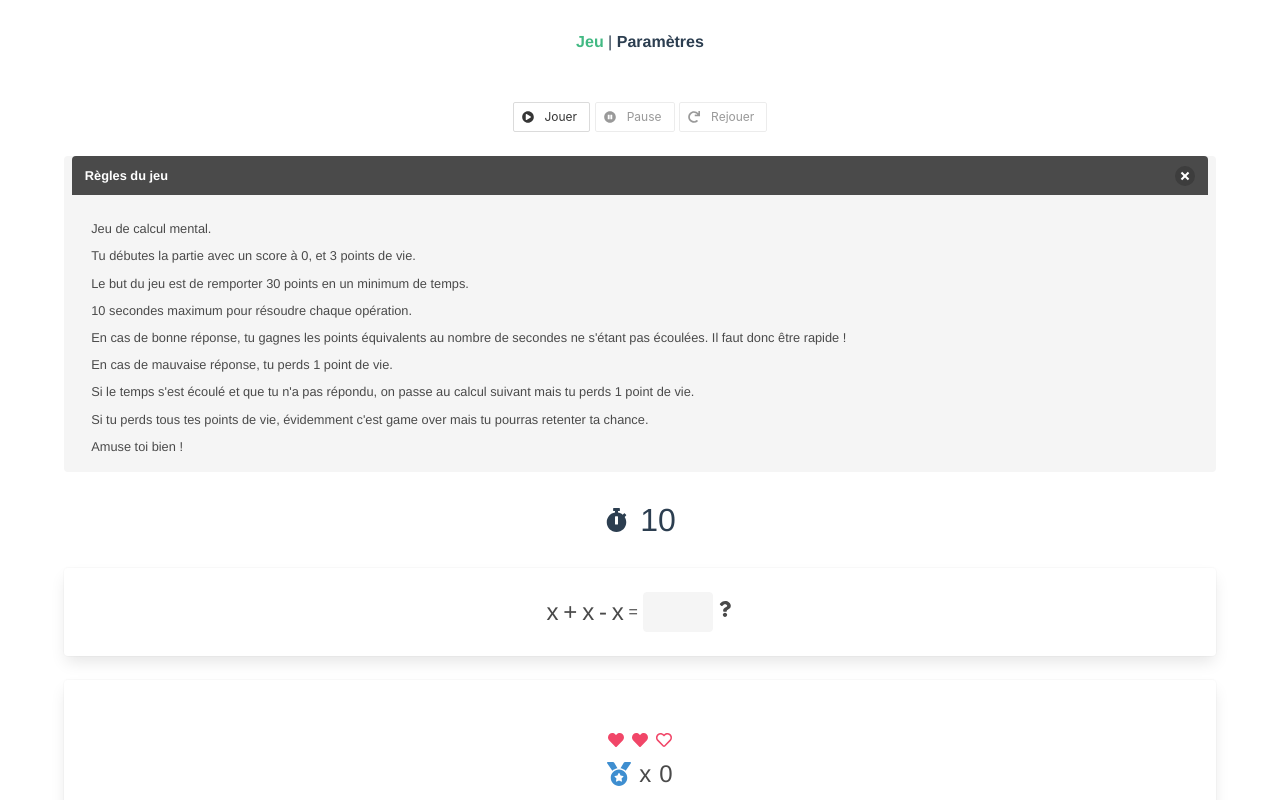
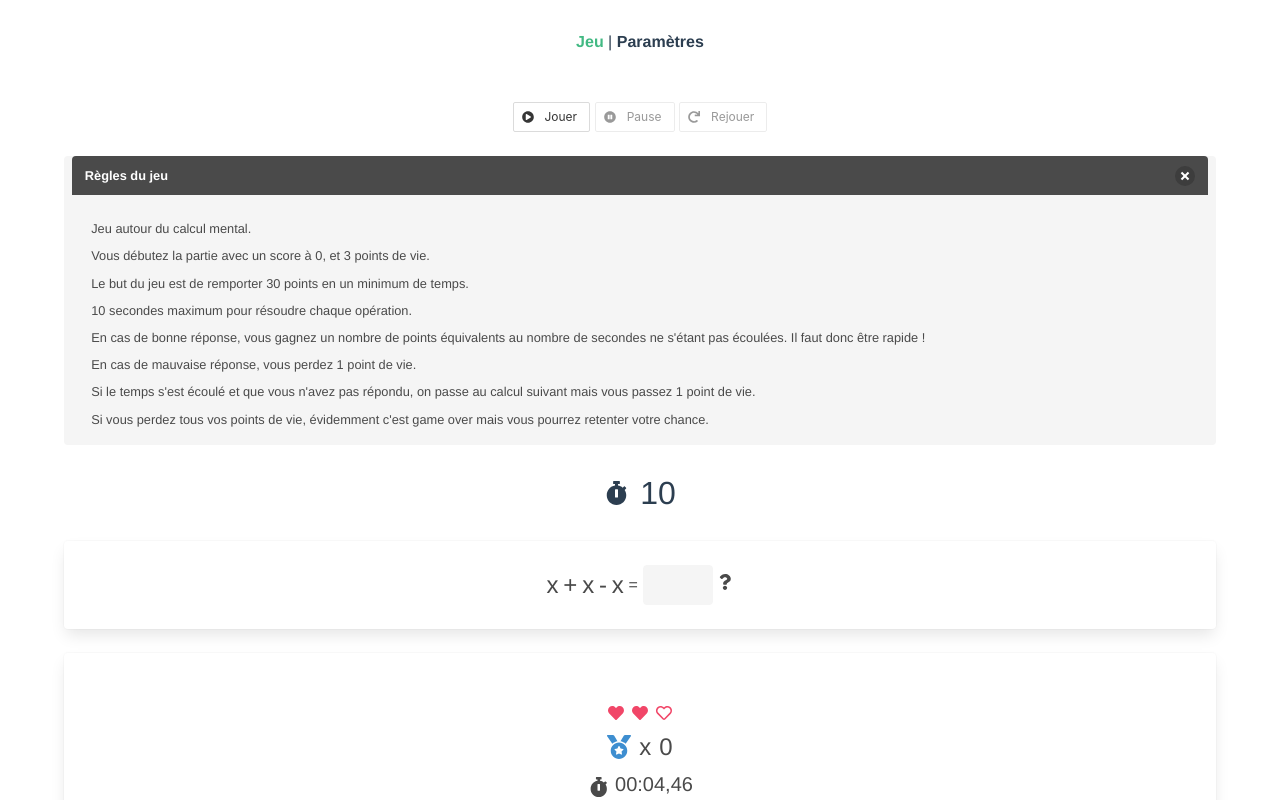
Before and after one commit to jeremyriverain/Arithmetic-Game, a Vue app: page / in a window 1280 px wide. Shown: the top 800 px of the page. Built offline with nearby package versions, Linux system fonts and the light colour scheme.

Commit message:
restart game feature

```diff
--- a/src/components/RulesExplanation.vue
+++ b/src/components/RulesExplanation.vue
@@ -15,11 +15,11 @@
     <div class="message-body">
 
       <p>
-        Jeu de calcul mental.
+        Jeu autour du calcul mental.
       </p>
 
       <p>
-        Tu débutes la partie avec un score à 0, et {{healthPoints}} points de vie.
+        Vous débutez la partie avec un score à 0, et {{healthPoints}} points de vie.
       </p>
 
       <p>
@@ -31,22 +31,19 @@
       </p>
 
       <p>
-        En cas de bonne réponse, tu gagnes les points équivalents au nombre de secondes ne s'étant pas écoulées. Il faut donc être rapide !
+        En cas de bonne réponse, vous gagnez un nombre de points équivalents au nombre de secondes ne s'étant pas écoulées. Il faut donc être rapide !
       </p>
 
       <p>
-        En cas de mauvaise réponse, tu perds 1 point de vie.
+        En cas de mauvaise réponse, vous perdez 1 point de vie.
       </p>
 
       <p>
-        Si le temps s'est écoulé et que tu n'a pas répondu, on passe au calcul suivant mais tu perds 1 point de vie.
+        Si le temps s'est écoulé et que vous n'avez pas répondu, on passe au calcul suivant mais vous passez 1 point de vie.
       </p>
 
       <p>
-        Si tu perds tous tes points de vie, évidemment c'est game over mais tu pourras retenter ta chance.
-      </p>
-      <p>
-        Amuse toi bien !
+        Si vous perdez tous vos points de vie, évidemment c'est game over mais vous pourrez retenter votre chance.
       </p>
 
     </div>
--- a/src/components/StateGameButtons.vue
+++ b/src/components/StateGameButtons.vue
@@ -24,7 +24,8 @@
     </button>
     <button
       class="button is-small"
-      :disabled="!isPlaying"
+      :disabled="startedAt === ''"
+      @click="restart()"
     >
       <span class="icon is-small">
         <i class="fas fa-redo"></i>
@@ -42,12 +43,14 @@ import useGameState from "@/use/useGameState";
 export default defineComponent({
   name: "StateGameButtons",
   setup() {
-    const { isPlaying, play, pause } = useGameState();
+    const { isPlaying, play, pause, startedAt, restart } = useGameState();
 
     return {
       play,
       pause,
       isPlaying,
+      startedAt,
+      restart,
     };
   },
 });
--- a/src/use/useGameState.ts
+++ b/src/use/useGameState.ts
@@ -17,7 +17,7 @@ export default function useGameState () {
     }
 
     const { winningScore } = useGameSettings()
-    const { score } = useScoreTracking()
+    const { score, resetScore } = useScoreTracking()
 
     const hasWon = computed(() => {
         console.log('has won', score, winningScore);
@@ -37,6 +37,17 @@ export default function useGameState () {
         isPlaying.value = false
     }
 
+    const restart = () => {
+        isPlaying.value = false
+        currentRound.value = currentRound.value === 1 ? 0 : 1
+        startedAt.value = ''
+        logOperations.value = []
+
+        resetScore()
+
+        play()
+    }
+
     return {
         isPlaying: computed(() => isPlaying.value),
         nextRound,
@@ -44,6 +55,7 @@ export default function useGameState () {
         hasWon,
         play,
         pause,
+        restart,
         logOperations,
         startedAt: computed(() => startedAt.value)
     }
--- a/src/use/useScoreTracking.ts
+++ b/src/use/useScoreTracking.ts
@@ -6,8 +6,13 @@ export default function useScoreTracking () {
         score.value += points
     }
 
+    const resetScore = () => {
+        score.value = 0
+    }
+
     return {
         addScore,
         score: computed(() => score.value),
+        resetScore
     }
 }
```
